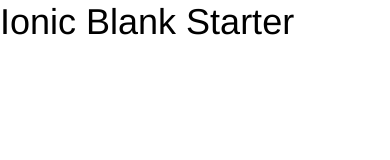
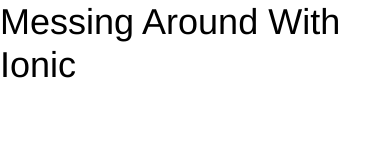
Before and after one commit to philopian/playing-with-ionic, a website: page www/index.html in a window 390 px wide. Drawn offline with Linux system fonts and the light colour scheme; some packages are replaced by stand-ins of ours; files that its build step writes are made by us from their sources.

Commit message:
changed the header title

```diff
--- a/www/index.html
+++ b/www/index.html
@@ -25,9 +25,17 @@
 
     <ion-pane>
       <ion-header-bar class="bar-stable">
-        <h1 class="title">Ionic Blank Starter</h1>
+        <h1 class="title">Messing Around With Ionic</h1>
       </ion-header-bar>
+      <!-- START - VIEW STUFF HERE -->
       <ion-content>
+
+
+
+
+
+
+      <!-- END - VIEW STUFF HERE -->
       </ion-content>
     </ion-pane>
   </body>
```
